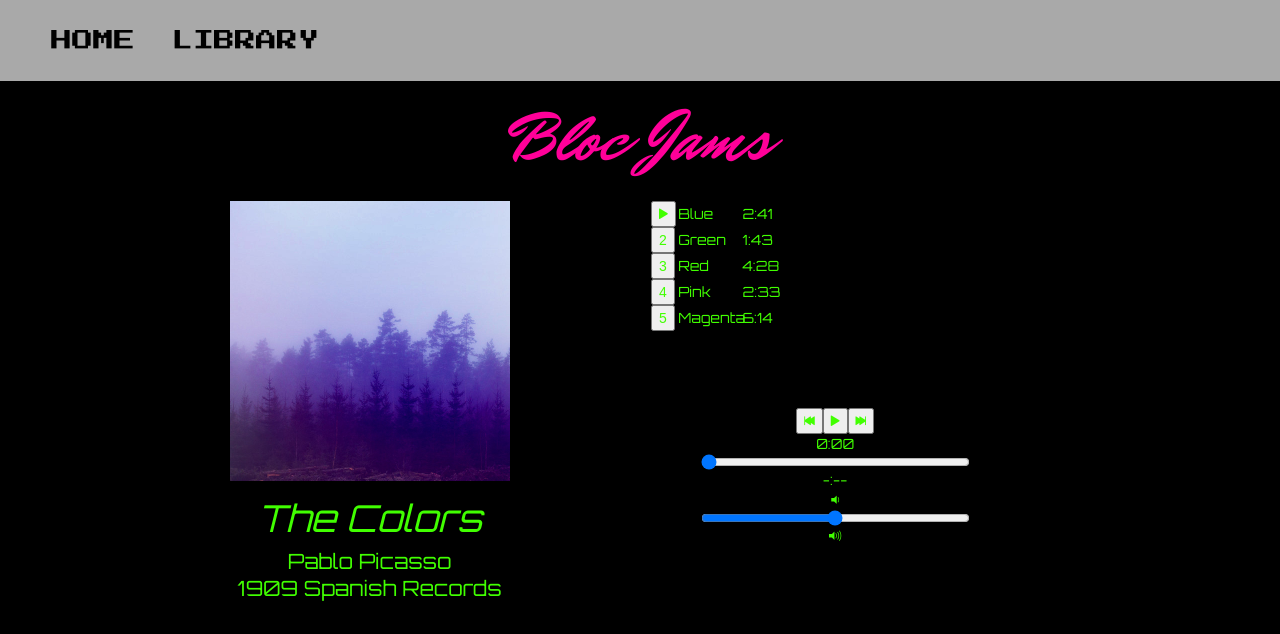
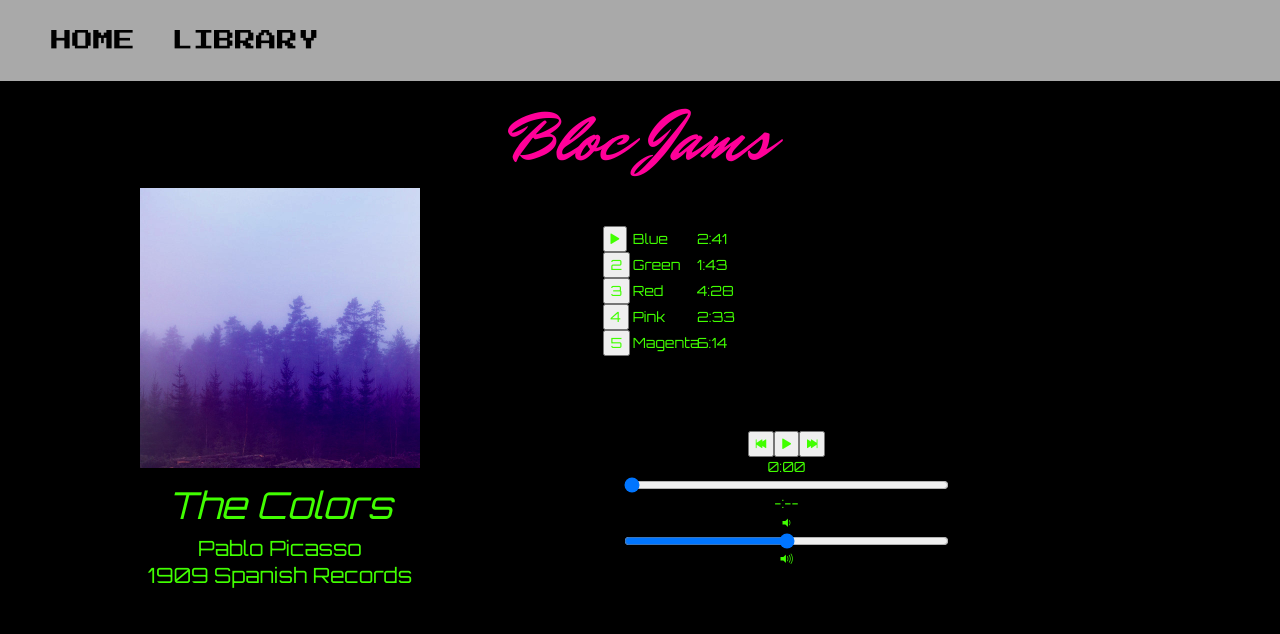
Before and after one commit to cruss13/bloc-jams-react, a React (Create React App) app: page /album/the-colors in a window 1280 px wide. Shown: the top 634 px of the page. Built offline with nearby package versions, Linux system fonts and the light colour scheme.

Commit message:
Need work on album page

```diff
--- a/src/App.css
+++ b/src/App.css
@@ -33,11 +33,17 @@ h1 {
   font-size: 500%;
 }
 
+.title-text {
+  position: absolute;
+  margin-left: 22.5%;
+  margin-top: 41%;
+  width: 60%;
+  height: 20%;
+}
+
 .hero-title {
-  font-size: 700%;
-  position: absolute;
-  padding: 42% 0% 0% 27%;
   color: white;
+  font-size: 8vw;
 }
 
 body {
@@ -55,18 +61,19 @@ body {
   border-radius: 3%;
 }
 
-.point {
+.pointSections {
   float: left;
-  height: 150px;
-  width: 425px;
   text-align: center;
+  width: 325px;
+  margin-left: 6%;
   font-family: 'Orbitron', sans-serif;
   font-size: 100%;
   padding-top: 1%;
+  padding-bottom: 8%;
 }
 
 .albumPhoto {
-  width: 22%;
+  width: 22.5vw;
   height: auto;
   float: left;
   padding-left: 5%;
@@ -74,9 +81,10 @@ body {
 
 .albumInfo {
   float: left;
+  width: 325px;
   padding-left: 2%;
   padding-top: 2%;
-  padding-bottom: 5%
+  padding-bottom: 13%;
 }
 
 .infoLink1 {
@@ -105,7 +113,7 @@ body {
 .album-details {
   color: #41FF00;
   font-family: 'Orbitron', sans-serif;
-  text-align: center
+  text-align: center;
 }
 
 #album-title {
@@ -126,17 +134,17 @@ body {
 
 .song-table {
   float: left;
-  padding: 10% 0% 0% 1%;
+  padding: 37.5px 0px 0px 10px;;
+  width: 325px;
+  margin-left: 10%;
 }
 
 .albumInfo2 {
   float: left;
-  margin-left: 7%;
-  margin-top: 1%;
 }
 
 .song-title {
-  padding: 2% 75% 2% 2%;
+  padding: 2% 50% 2% 2%;
   font-family: 'Orbitron', sans-serif;
 }
 
@@ -147,7 +155,12 @@ body {
 .PlayerBar {
   float: left;
   text-align: center;
-  width: 25%;
-  padding: 6% 0% 0% 4%;
+  width: 325px;
+  padding: 75px 0px 0px 0px;
+  font-family: 'Orbitron', sans-serif;
+  margin-left: 5%;
+}
+
+#hover-buttons {
   font-family: 'Orbitron', sans-serif;
 }
--- a/src/components/Album.js
+++ b/src/components/Album.js
@@ -156,8 +156,8 @@ class Album extends Component {
                 }
               </tbody>
             </table>
-            </span>
-          </div>
+          </span>
+        </div>
 
         <span>
         <div className="PlayerBar">
--- a/src/components/Landing.js
+++ b/src/components/Landing.js
@@ -4,23 +4,31 @@ const Landing = () => (
   <section className="landing">
 
     <div className="title">
-      <h1 className="hero-title">Turn the music up!</h1>
+      <div className="title-text">
+        <h1 className="hero-title">Turn the music up!</h1>
+      </div>
       <img class="img-responsive" className="Boombox_photo" src="./../../assets/images/Boombox_photo.jpg" alt="Boombox photo" />
     </div>
 
     <section className="sellingPoints">
+      <span className="pointSections">
         <div className="point">
           <h2 className="point-title">Choose your music</h2>
           <p className="point-description">The world is full of music; why should you have to listen to music that someone else chose?</p>
         </div>
+      </span>
+      <span className="pointSections">
         <div className="point">
           <h2 className="point-title">Unlimited, streaming, ad-free</h2>
           <p className="point-description">No arbritrary limits. No distractions.</p>
         </div>
+      </span>
+      <span className="pointSections">
         <div className="point">
           <h2 className="point-title">Mobile enabled</h2>
           <p className="point-description">Listen to your music on the go. This streaming service is available on all mobile platforms.</p>
         </div>
+      </span>
     </section>
   </section>
 );
```
